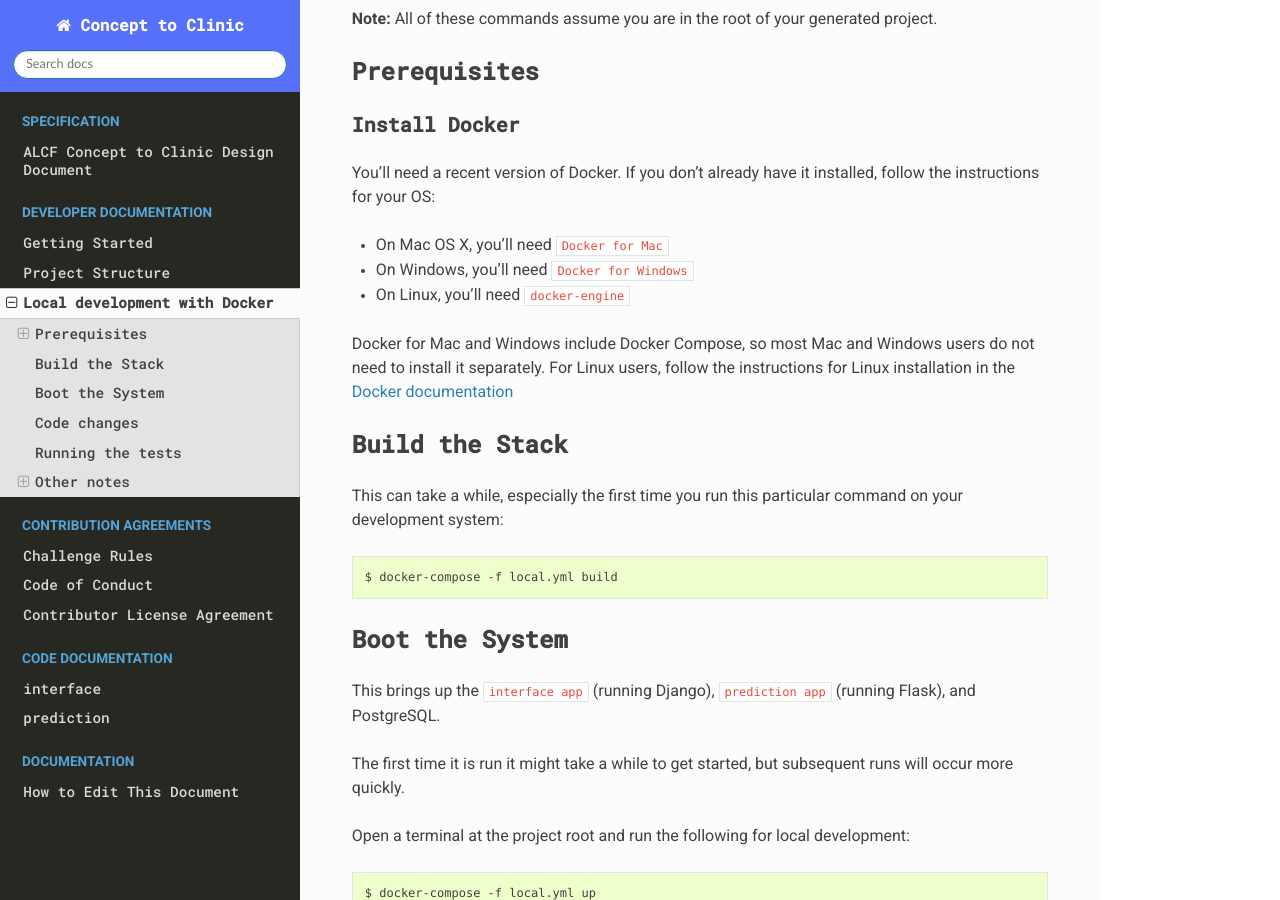
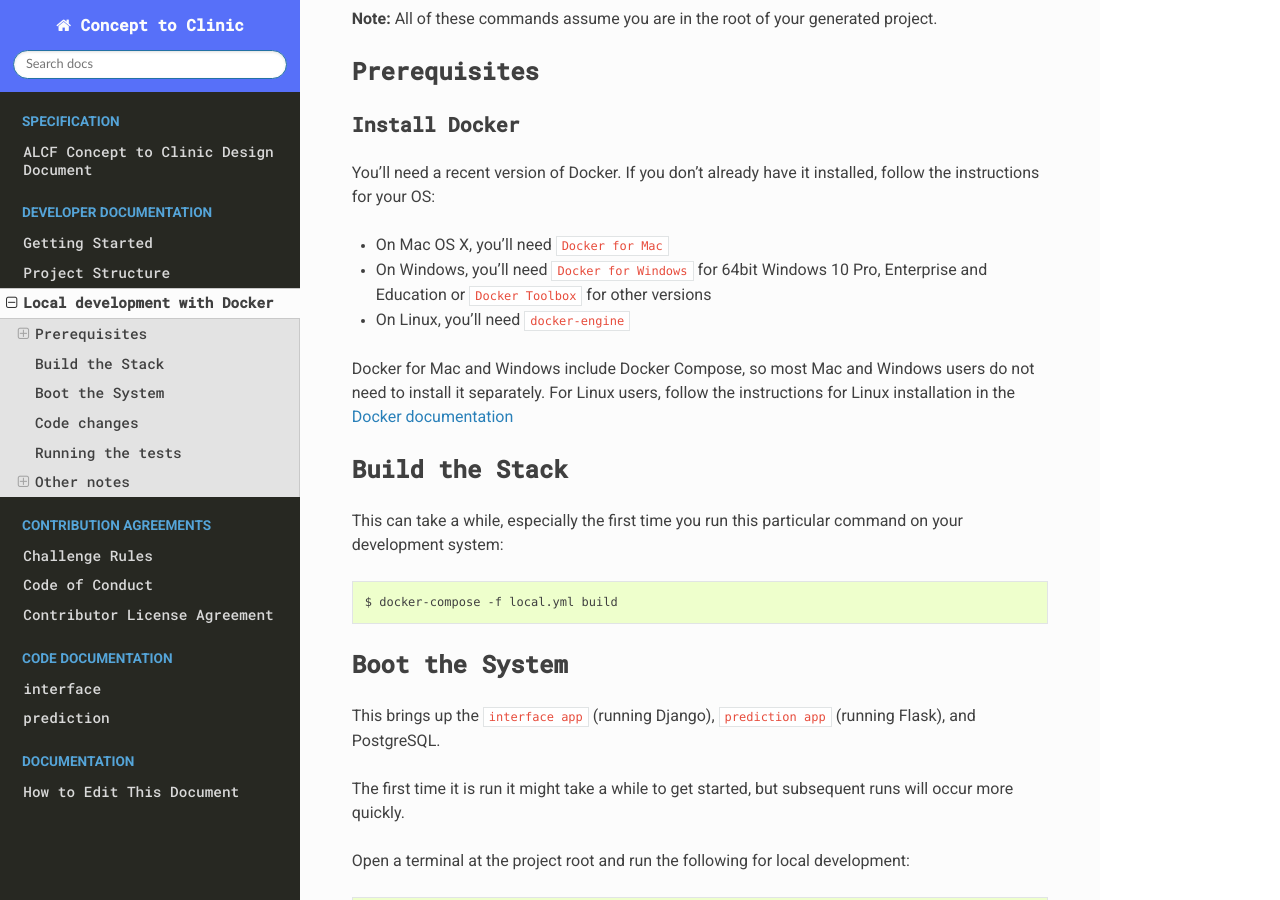
Before and after one commit to drivendataorg/concept-to-clinic, a Sphinx documentation site: the page built from docs/developing-locally-docker.md, in a window 1280 px wide and 900 px high, scrolled down 321 px. Built offline with Sphinx 7.4.7 and the Read the Docs theme 2.0.0, drawn with Linux system fonts in a browser that asks for light colours; pages that are not in the unit, such as notebooks, are missing from menus.

Commit message:
Added a note for Windows 7 users
The Docker will not run on Windows 7 but the error is not informative and someone(like me) could spend lots of time trying to find what is the issue and how to solve it.

```diff
--- a/docs/developing-locally-docker.md
+++ b/docs/developing-locally-docker.md
@@ -16,7 +16,7 @@ The steps below will get you up and running with a local development environment
 You'll need a recent version of Docker. If you don't already have it installed, follow the instructions for your OS:
 
 - On Mac OS X, you'll need [`Docker for Mac`](https://docs.docker.com/engine/installation/mac/)
-- On Windows, you'll need [`Docker for Windows`](https://docs.docker.com/engine/installation/windows/)
+- On Windows, you'll need [`Docker for Windows`](https://docs.docker.com/engine/installation/windows/)  for 64bit Windows 10 Pro, Enterprise and Education or [`Docker Toolbox`](https://docs.docker.com/toolbox/overview/) for other versions
 - On Linux, you'll need [`docker-engine`](https://docs.docker.com/engine/installation/)
 
 Docker for Mac and Windows include Docker Compose, so most Mac and Windows users do not need to install it separately. For Linux users, follow the instructions for Linux installation in the [Docker documentation](https://docs.docker.com/compose/install/)
```
